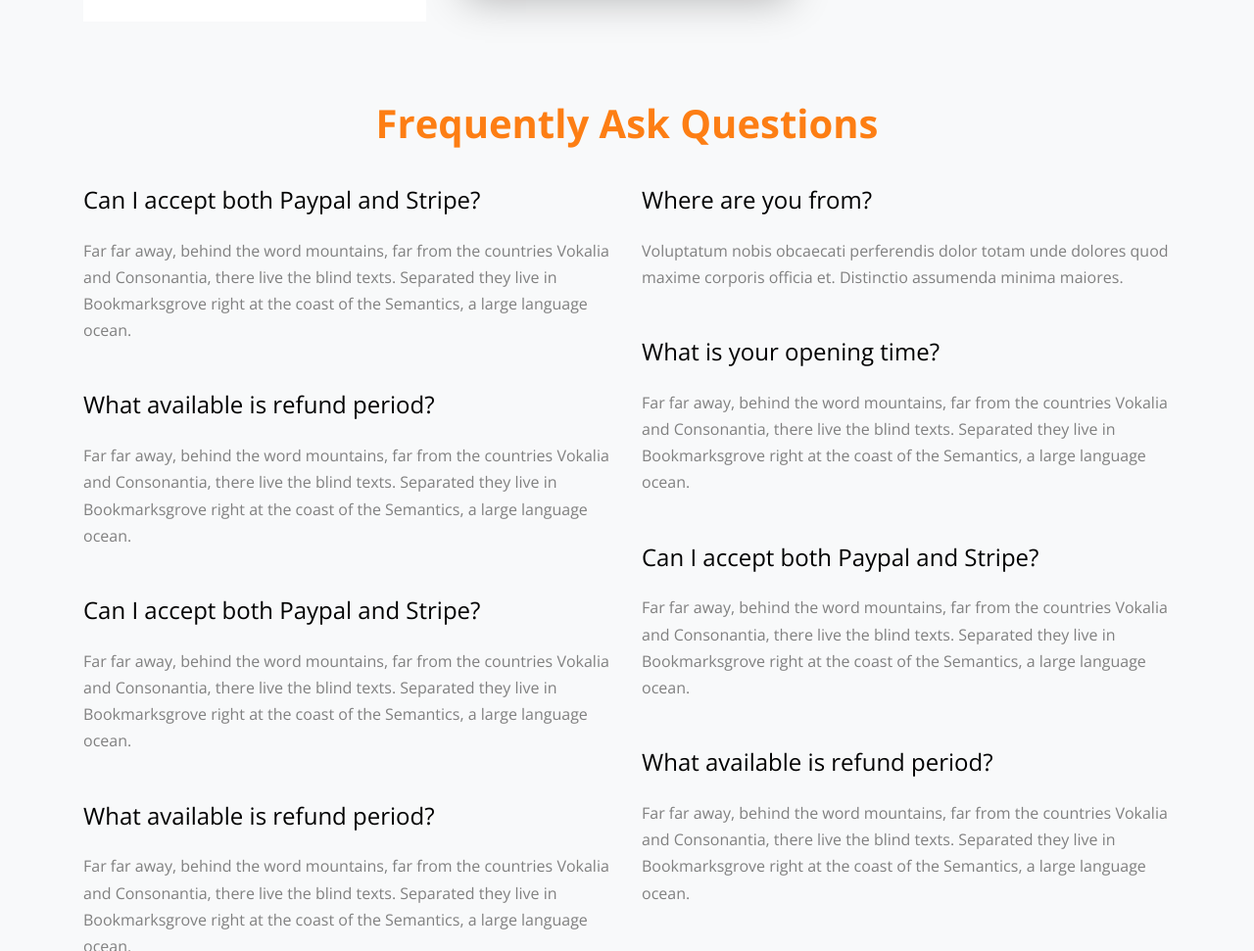
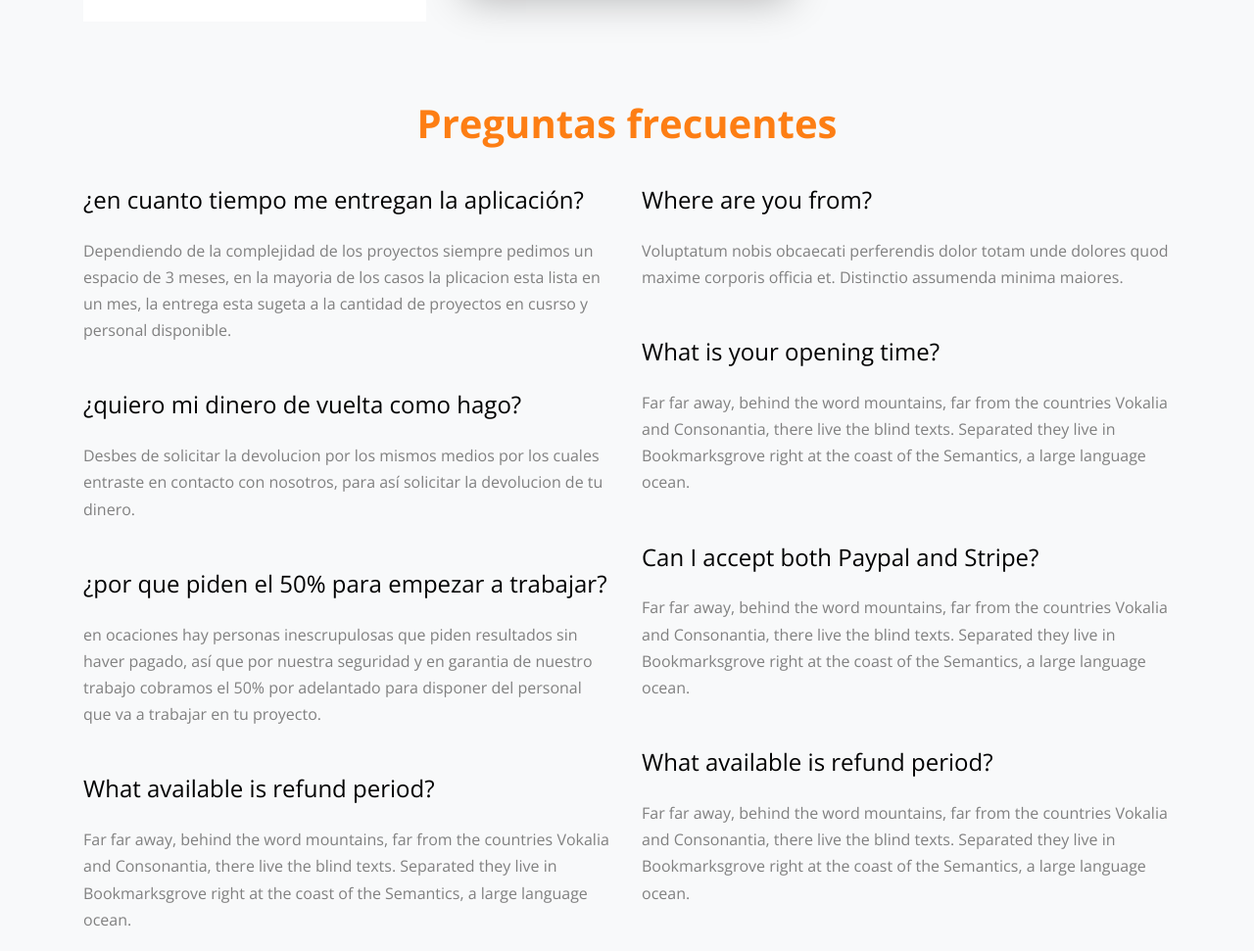
Before and after one commit to stevenstc/Peso-Digital, a plain HTML site: page docs/index.html in a window 1280 px wide. Shown: the part 4408-5379 px from the top of the page at 98% size. Drawn offline with nearby package versions, Linux system fonts and the light colour scheme; files whose address does not match are found by name.

Commit message:
Update index.html

```diff
--- a/docs/index.html
+++ b/docs/index.html
@@ -423,25 +423,25 @@
 
         <div class="row site-section" id="faq-section">
           <div class="col-12 text-center" data-aos="fade">
-            <h2 class="section-title">Frequently Ask Questions</h2>
+            <h2 class="section-title">Preguntas frecuentes</h2>
           </div>
         </div>
         <div class="row">
           <div class="col-lg-6">
 
             <div class="mb-5" data-aos="fade-up" data-aos-delay="100">
-            <h3 class="text-black h4 mb-4">Can I accept both Paypal and Stripe?</h3>
-            <p>Far far away, behind the word mountains, far from the countries Vokalia and Consonantia, there live the blind texts. Separated they live in Bookmarksgrove right at the coast of the Semantics, a large language ocean.</p>
+            <h3 class="text-black h4 mb-4">¿en cuanto tiempo me entregan la aplicación?</h3>
+            <p>Dependiendo de la complejidad de los proyectos siempre pedimos un espacio de 3 meses, en la mayoria de los casos la plicacion esta lista en un mes, la entrega esta sugeta a la cantidad de proyectos en cusrso y personal disponible.</p>
             </div>
 
             <div class="mb-5" data-aos="fade-up" data-aos-delay="100">
-              <h3 class="text-black h4 mb-4">What available is refund period?</h3>
-              <p>Far far away, behind the word mountains, far from the countries Vokalia and Consonantia, there live the blind texts. Separated they live in Bookmarksgrove right at the coast of the Semantics, a large language ocean.</p>
+              <h3 class="text-black h4 mb-4">¿quiero mi dinero de vuelta como hago?</h3>
+              <p>Desbes de solicitar la devolucion por los mismos medios por los cuales entraste en contacto con nosotros, para así solicitar la devolucion de tu dinero.</p>
             </div>
 
             <div class="mb-5" data-aos="fade-up" data-aos-delay="100">
-            <h3 class="text-black h4 mb-4">Can I accept both Paypal and Stripe?</h3>
-            <p>Far far away, behind the word mountains, far from the countries Vokalia and Consonantia, there live the blind texts. Separated they live in Bookmarksgrove right at the coast of the Semantics, a large language ocean.</p>
+            <h3 class="text-black h4 mb-4">¿por que piden el 50% para empezar a trabajar?</h3>
+            <p>en ocaciones hay personas inescrupulosas que piden resultados sin haver pagado, así que por nuestra seguridad y en garantia de nuestro trabajo cobramos el 50% por adelantado para disponer del personal que va a trabajar en tu proyecto.</p>
             </div>
 
             <div class="mb-5" data-aos="fade-up" data-aos-delay="100">
```
